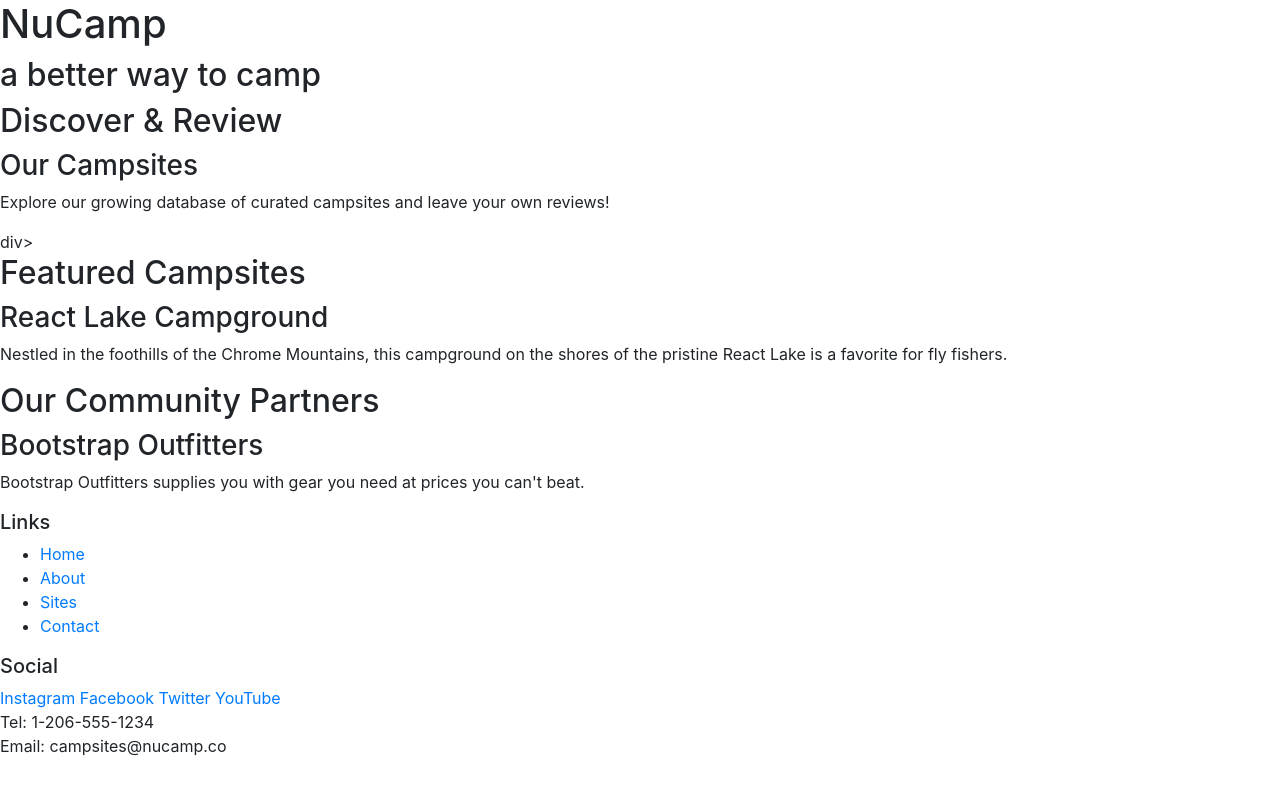
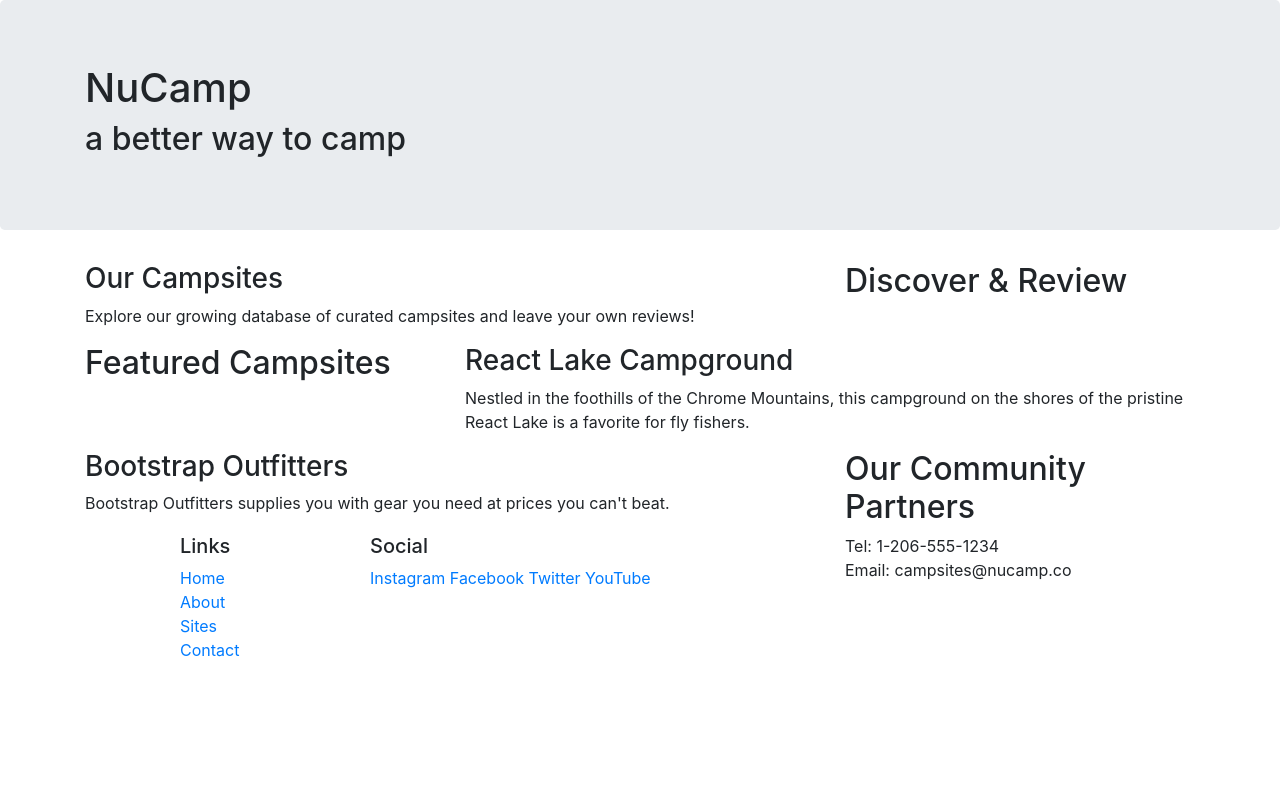
Before and after one commit to mosesrc/nucampsite, a website: page index.html in a window 1280 px wide. Drawn offline with nearby package versions, Linux system fonts and the light colour scheme.

Commit message:
Bootstrap Grid

```diff
--- a/index.html
+++ b/index.html
@@ -1,5 +1,6 @@
 <!DOCTYPE html>
 <html lang="en">
+
 <head>
     <meta charset="UTF-8">
     <meta http-equiv="X-UA-Compatible" content="IE=edge">
@@ -10,55 +11,78 @@
 
     <title>NuCamp: A Better Way To Camp</title>
 </head>
+
 <body>
-    <header>
-        <div>
+    <header class="jumbotron">
+        <div class="container">
+            <div class="row">
+                <div class="col">
                     <h1>NuCamp</h1>
                     <h2>a better way to camp</h2>
                 </div>
+            </div>
+        </div>
     </header>
 
-    <div>
+    <div class="container">
+        <div class="row">
+            <div class="col-sm-4 order-sm-last col md-3">
                 <h2>Discover & Review</h2>
+            </div>
+            <div class="col">
                 <h3>Our Campsites</h3>
                 <p>Explore our growing database of curated campsites and leave your own reviews!</p>
             </div>
-
-    div>
-        <h2>Featured Campsites</h2>
-        <h3>React Lake Campground</h3>
-        <p>Nestled in the foothills of the Chrome Mountains, this campground on the shores of the pristine React Lake is a favorite for fly fishers.</p>
         </div>
 
-    <div>
+        <div class="row">
+            <div class="col-sm-4 col md-3">
+                <h2>Featured Campsites</h2>
+            </div>
+            <div class="col">
+                <h3>React Lake Campground</h3>
+                <p>Nestled in the foothills of the Chrome Mountains, this campground on the shores of the pristine React
+                    Lake is a favorite for fly fishers.</p>
+            </div>
+        </div>
+
+        <div class="row">
+            <div class="col-sm-4 order-sm-last col md-3">
                 <h2>Our Community Partners</h2>
+            </div>
+            <div class="col">
                 <h3>Bootstrap Outfitters</h3>
                 <p>Bootstrap Outfitters supplies you with gear you need at prices you can't beat.</p>
             </div>
+        </div>
+    </div>
 
     <footer>
-        <div>
+        <div class="container">
+            <div class="row">
+                <div class="col-4 offset-1 col-sm-2">
                     <h5>Links</h5>
-            <ul>
+                    <ul class="list-unstyled">
                         <li><a href="#">Home</a></li>
                         <li><a href="#">About</a></li>
                         <li><a href="#">Sites</a></li>
                         <li><a href="#">Contact</a></li>
                     </ul>
                 </div>
-        <div>
+                <div class="col-6 col-sm-5">
                     <h5>Social</h5>
                     <a href="http://instagram.com/">Instagram</a>
                     <a href="http://facebook.com/">Facebook</a>
                     <a href="http://twitter.com/">Twitter</a>
                     <a href="http://youtube.com/">YouTube</a>
                 </div>
-        <div>
+                <div class="col-sm-4">
                     Tel: 1-206-555-1234<br />
                     Email: campsites@nucamp.co
                 </div>
+            </div>
+        </div>
     </footer>
-
 
 
 
```
Lines whose indentation alone changed are shown as unchanged.
